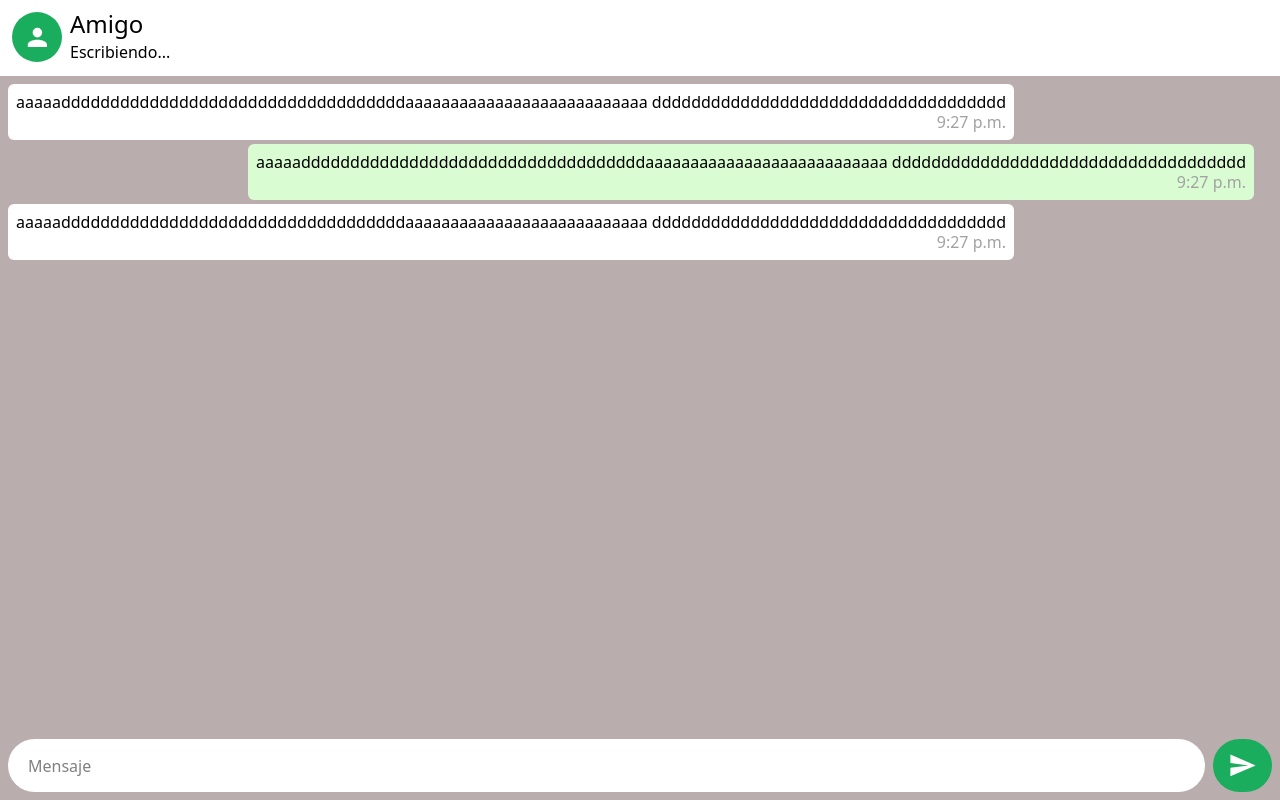
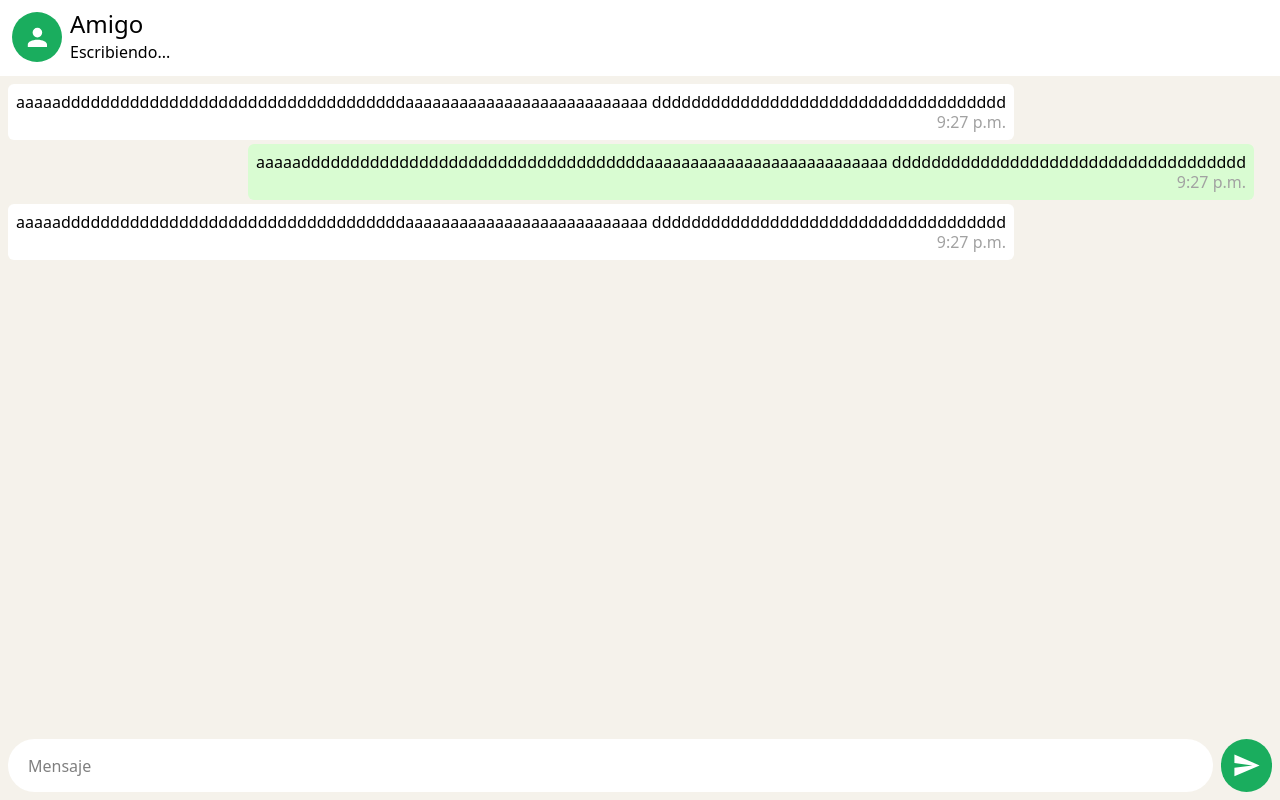
Before and after one commit to IyotoI/chat_my_del_front, a React app: page /chat in a window 1280 px wide. Built offline with nearby package versions, Linux system fonts and the light colour scheme; the HTML template or start-up script is replaced by a standard one.

Commit message:
Apply the white theme throughout the app

```diff
--- a/src/components/molecules/BottomChat.jsx
+++ b/src/components/molecules/BottomChat.jsx
@@ -6,7 +6,7 @@ export default function BottomChat() {
   return (
     <div className="flex">
       <Input className="bg-white px-5 mr-2 text-black" placeholder="Mensaje" />
-      <Button color="bg-[#1AAD5E]" className="px-[15px]">
+      <Button color="bg-[#1AAD5E]" className="px-[11px]">
         <IconItem nameIcon="send" />
       </Button>
     </div>
--- a/src/components/organisms/ChatOrganism.jsx
+++ b/src/components/organisms/ChatOrganism.jsx
@@ -10,14 +10,14 @@ export default function ChatOrganism({ children }) {
         <TopChat />
       </div>
       {/* Conversacion - chat */}
-      <div className="flex-1 bg-[#b9adad] px-2 pt-2 overflow-y-auto ">
+      <div className="flex-1 bg-[#F5F2EB] px-2 pt-2 overflow-y-auto ">
         {/* Tarjeta mensaje */}
         <CardMessages className="mb-1 bg-white mr-20 sm:mr-60" />
         <CardMessages className="mb-1 bg-[#D9FCD2] ml-20 sm:ml-60" />
         <CardMessages className="mb-1 bg-white mr-20 sm:mr-60" />
       </div>
       {/* Parte inferior - chat */}
-      <div className="p-2 bg-[#b9adad] ">
+      <div className="p-2 bg-[#F5F2EB] ">
         <BottomChat />
       </div>
     </>
```
